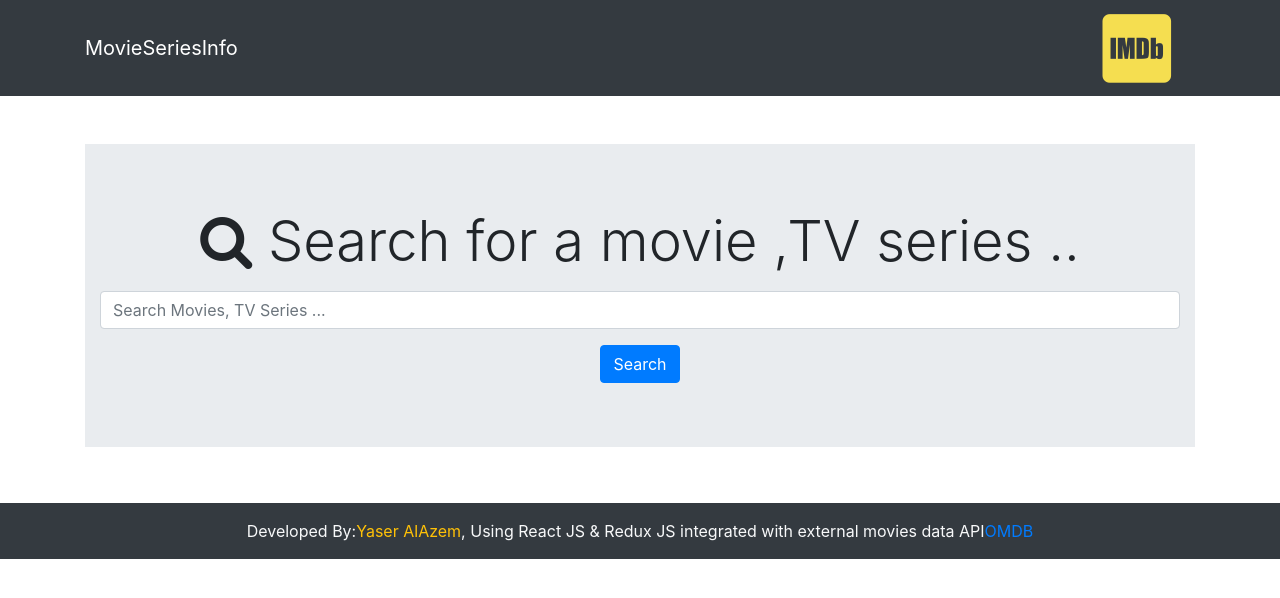
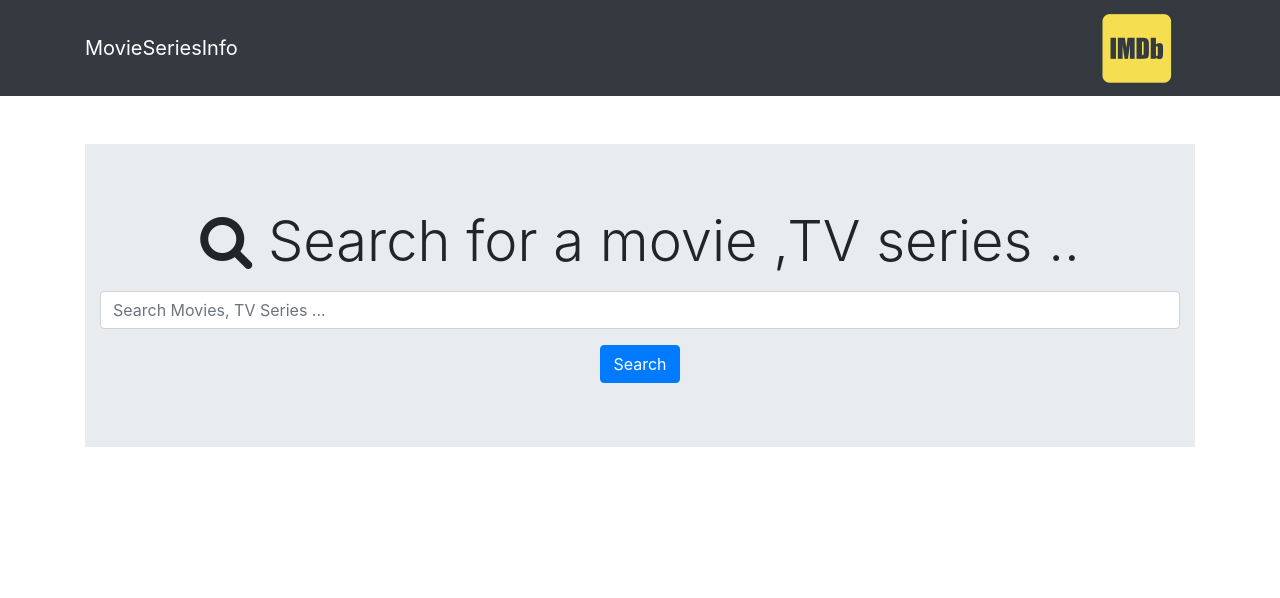
Before and after one commit to prateek-1606/movies-info, a React (Create React App) app: page / in a window 1280 px wide. Shown: the top 598 px of the page. Built offline with nearby package versions, Linux system fonts and the light colour scheme.

Commit message:
Footer Removed

```diff
--- a/src/App.js
+++ b/src/App.js
@@ -5,7 +5,6 @@ import { HashRouter as Router, Route } from 'react-router-dom';
 import './App.css';
 
 import Navbar from './components/layout/Navbar';
-import Footer from './components/layout/Footer';
 
 import Landing from './components/home/Landing';
 import Movie from './components/home/Movie';
@@ -21,7 +20,6 @@ class App extends Component {
             <Navbar />
             <Route exact path="/" component={Landing} />
             <Route exact path="/movie/:id" component={Movie} />
-            <Footer />
           </div>
         </Router>
       </Provider>
--- a/src/components/layout/Footer.js
+++ /dev/null
@@ -1,29 +0,0 @@
-import React from 'react';
-
-function Footer() {
-  return (
-    <div>
-      <div className="row">
-        <div className="col-md-12">
-          <div className="footer p-3 mt-4 text-center bg-dark text-light">
-            Developed By:
-            <span className="text-warning font-weight-normal">
-              Yaser AlAzem
-            </span>
-            , Using <i className="fab fa-react" /> React JS &amp; Redux JS
-            integrated with external movies data API
-            <a
-              href="http://www.omdbapi.com/"
-              target="_blank"
-              rel="noopener noreferrer"
-            >
-              OMDB
-            </a>
-          </div>
-        </div>
-      </div>
-    </div>
-  );
-}
-
-export default Footer;
```
Also changed, not shown: 1 other file (tests, documents, lock files or other folders).
